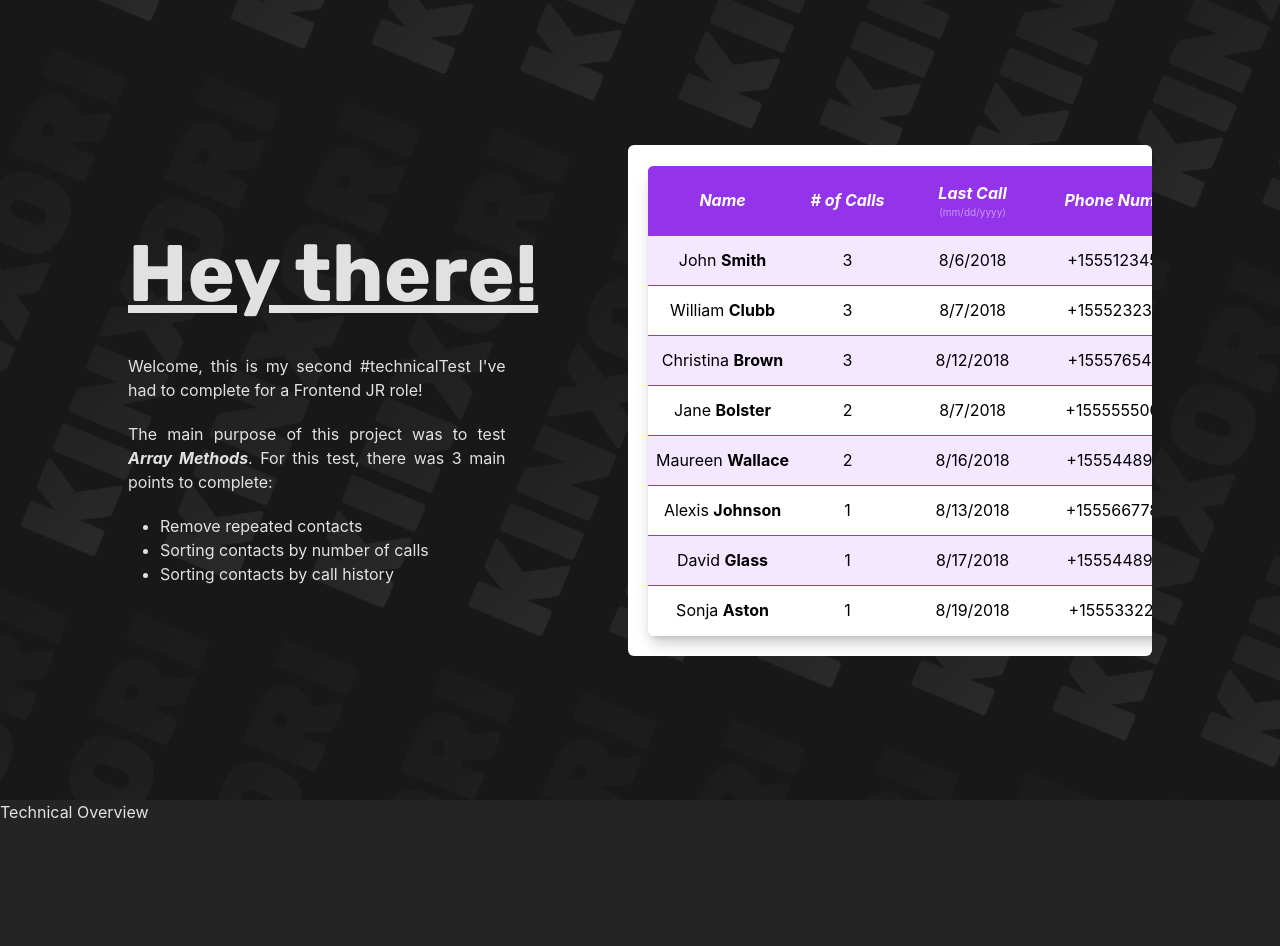
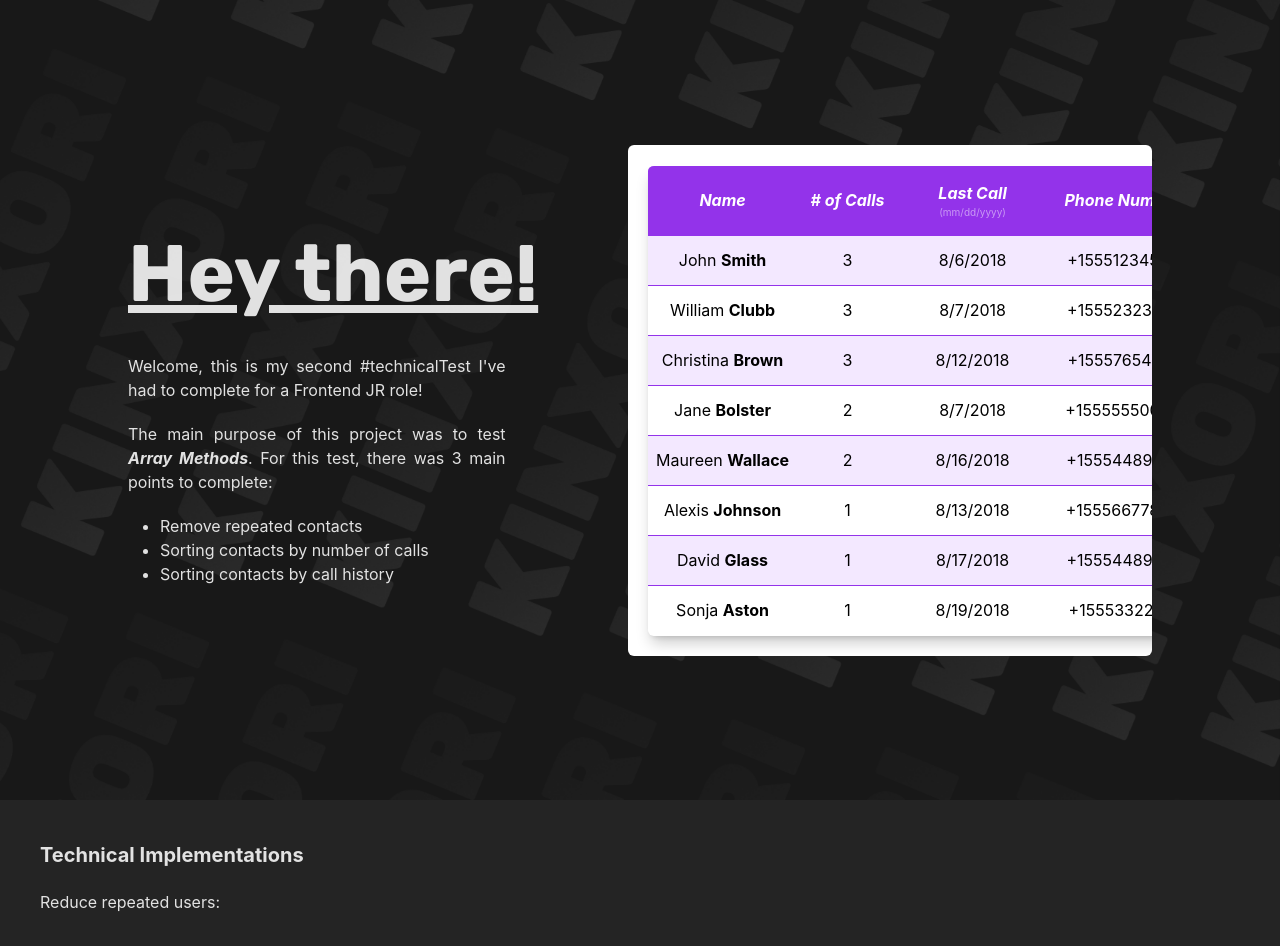
Before and after one commit to kinxori/technical-test-2, a React (Vite) app: page / in a window 1280 px wide. Shown: the top 946 px of the page. Before the commit the page ends 824 px from the top, so only its background shows below. Built offline with nearby package versions, Linux system fonts and the light colour scheme.

Commit message:
adding technical implementation subject

```diff
--- a/src/App.jsx
+++ b/src/App.jsx
@@ -25,8 +25,9 @@
         </div>
         <UserFilter />
       </div>
-      <article>
-        <h3>Technical Overview</h3>
+      <article className="border-box p-10 font-[inter] flex flex-col gap-5">
+        <h3 className="font-bold text-[20px] ">Technical Implementations</h3>
+        <p>Reduce repeated users:</p>
       </article>
     </section>
   );
```
